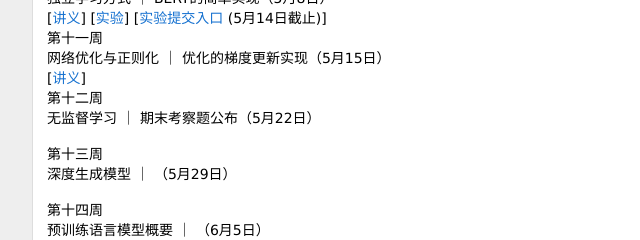
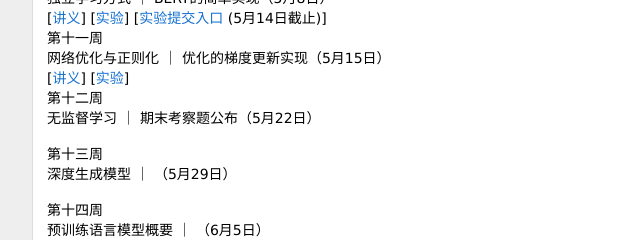
Before and after one commit to lanyunshi/lanyunshi.github.io, a plain HTML site: page resources/html/deep-learning2024-2025.html in a window 1280 px wide. Shown: the part 1257-1497 px from the top of the page, 208-848 px from the left. Drawn offline with Linux system fonts and the light colour scheme.

Commit message:
Update deep-learning2024-2025.html

```diff
--- a/resources/html/deep-learning2024-2025.html
+++ b/resources/html/deep-learning2024-2025.html
@@ -126,7 +126,7 @@
               <br>
               第十一周<br>
               网络优化与正则化 ｜ 优化的梯度更新实现（5月15日） <br>
-              [<a href="https://lanyunshi.github.io/resources/slides/dl/week11.pdf">讲义</a>]
+              [<a href="https://lanyunshi.github.io/resources/slides/dl/week11.pdf">讲义</a>] [<a href="https://lanyunshi.github.io/resources/slides/dl/Lab10.zip">实验</a>]
               <br>
               第十二周<br>
               无监督学习 ｜ 期末考察题公布（5月22日）<br>
```
